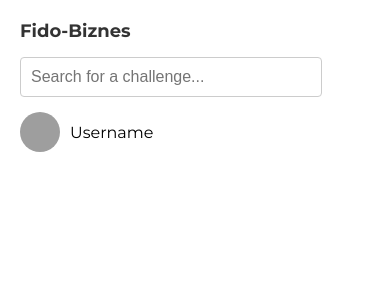
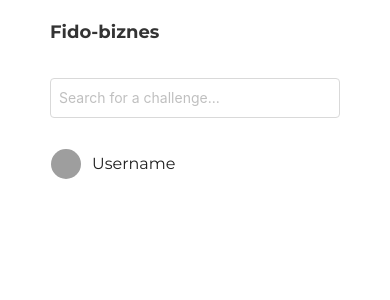
Before and after one commit to Asadbek-i2max/dashboard, a React (Vite) app: page / in a window 390 px wide. Shown: the top 300 px of the page. Built offline with nearby package versions, Linux system fonts and the light colour scheme; grey boxes are pictures that could not be loaded.

Commit message:
header design update

```diff
--- a/package.json
+++ b/package.json
@@ -10,6 +10,7 @@
     "preview": "vite preview"
   },
   "dependencies": {
+    "antd": "^5.23.3",
     "react": "^18.3.1",
     "react-dnd": "^16.0.1",
     "react-dnd-html5-backend": "^16.0.1",
--- a/src/App.jsx
+++ b/src/App.jsx
@@ -3,6 +3,7 @@
 import Header from './components/Header/Header';
 
 import './App.scss';
+
 
 function App() {
   return (
--- a/src/App.scss
+++ b/src/App.scss
@@ -7,7 +7,6 @@
   flex-direction: column;
   height: 100vh;
   font-family: 'Montserrat', sans-serif;
-  padding: 20px;
 }
 
 .main-container {
--- a/src/components/Header/Header.jsx
+++ b/src/components/Header/Header.jsx
@@ -1,18 +1,22 @@
 import './Header.scss';
+import { Layout, Input, Avatar } from 'antd';
 
-const Header = () => {
-  return <>
-    <header className="header">
-      <div className="logo">Fido-Biznes</div>
-      <div className="search-bar">
-        <input type="text" placeholder="Search for a challenge..." />
-      </div>
+const { Header } = Layout;
 
-      <div className="profile">
-        <img src="/src/assets/images/profile.png" alt="Profile" />
-        <span>Username</span>
-      </div>
-    </header>
-  </>;
+const AppHeader = () => {
+  return (
+    <>
+      <Header className="app-header">
+        <div className="logo">Fido-biznes</div>
+        <div className="search-bar">
+          <Input placeholder="Search for a challenge..." />
+        </div>
+        <div className="profile">
+          <Avatar src="/src/assets/images/profile.png" />
+          <span>Username</span>
+        </div>
+      </Header>
+    </>
+  );
 };
-export default Header;
+export default AppHeader;
--- a/src/components/Header/Header.scss
+++ b/src/components/Header/Header.scss
@@ -1,7 +1,10 @@
-.header {
+.app-header {
   display: flex;
+  align-items: center;
   justify-content: space-between;
-  align-items: center;
+  background-color: #fff;
+  height: 60px;
+}
 
 .logo {
   font-size: 24px;
@@ -10,54 +13,42 @@
 }
 
 .search-bar {
-    flex: 1;
-    margin: 0 80px;
+  width: 60%;
+  margin: 0 20px;
+}
 
-    input {
+.search-bar input {
   width: 100%;
-      padding: 10px;
-      border: 1px solid #ccc;
+  padding: 8px;
   border-radius: 4px;
-      font-size: 16px;
-    }
 }
 
 .profile {
   display: flex;
   align-items: center;
+}
 
-    img {
-      border-radius: 50%;
-      width: 40px;
-      height: 40px;
+.profile .ant-avatar {
   margin-right: 10px;
 }
 
-    span {
+.profile span {
   font-size: 16px;
-    }
-  }
 }
 
 @media (max-width: 768px) {
-  .header {
+  .app-header {
     flex-direction: column;
+    align-items: flex-start;
     text-align: center;
-    align-items: flex-start;
+  }
 
   .logo {
     font-size: 18px;
-      margin-bottom: 10px;
   }
 
   .search-bar {
-      margin: 5px 0;
-      width: 80%;
-    }
-
-    .profile {
-      margin-top: 10px;
-      justify-content: center;
+    margin: 2px 0;
+    width: 100%;
   }
 }
-}
```
Also changed, not shown: 1 other file (tests, documents, lock files or other folders). Lines whose indentation alone changed are shown as unchanged.
